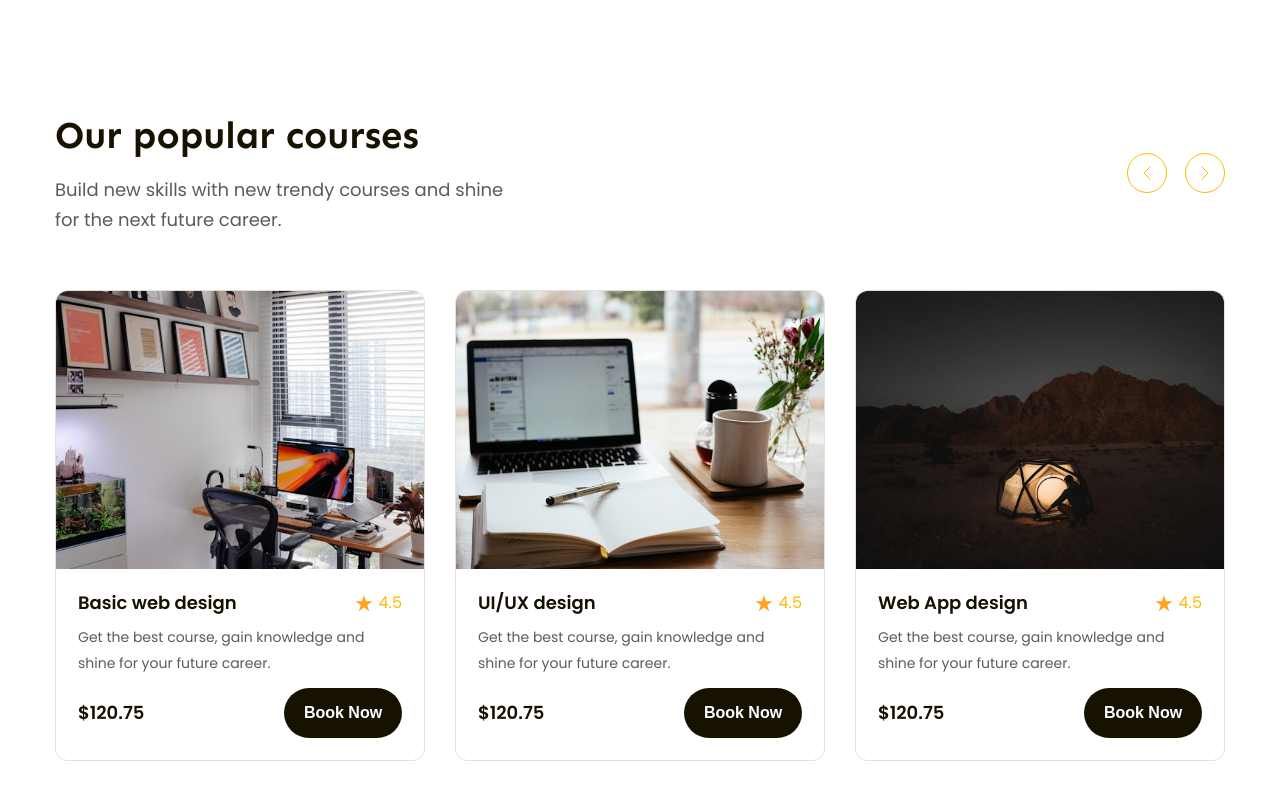
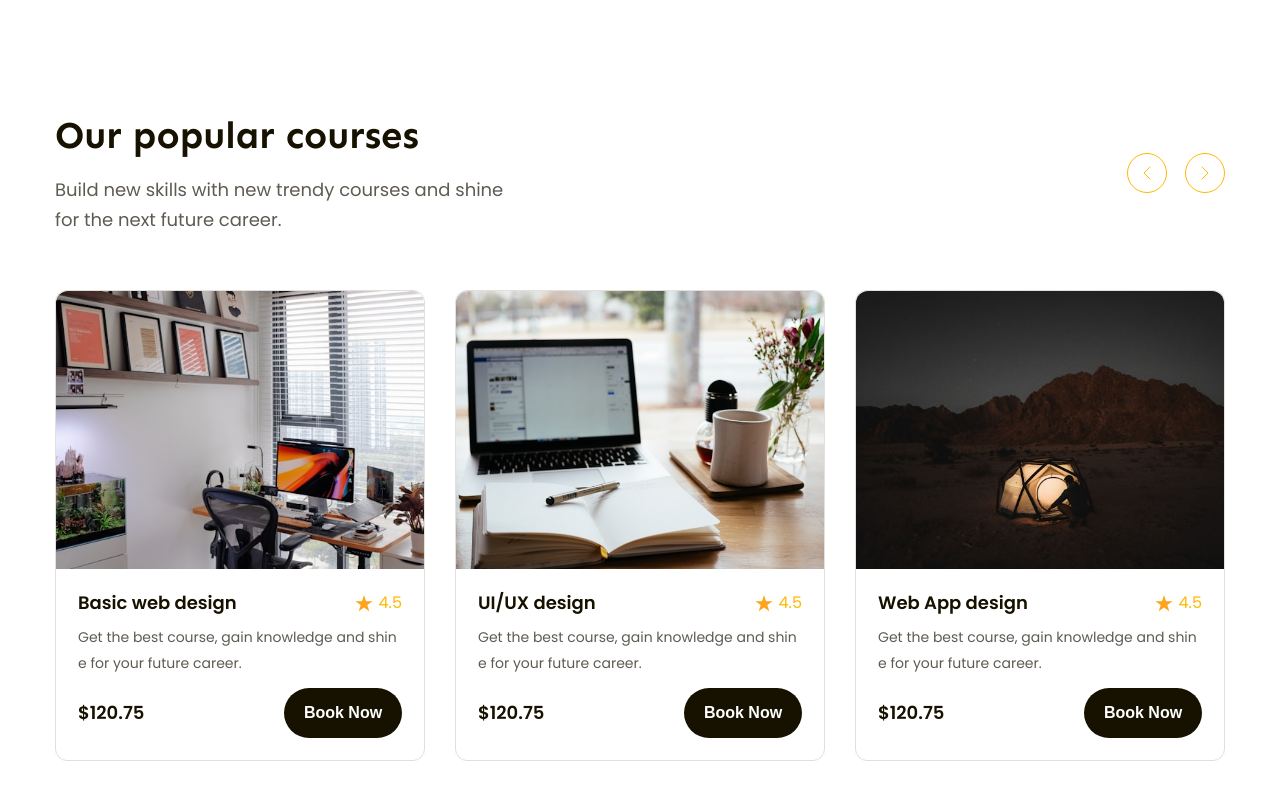
Before and after one commit to dangdondoc/figma-html-css-code-lai, a plain HTML site: page index.html in a window 1280 px wide. Shown: the part 994-1794 px from the top of the page. Drawn offline with Linux system fonts and the light colour scheme.

Commit message:
p7 tối ưu hóa popular

```diff
--- a/asssets/css/style.css
+++ b/asssets/css/style.css
@@ -50,6 +50,22 @@ a {
   font-size: 3.8rem;
   line-height: 1.27;
 }
+
+.line-clamp {
+  display: -webkit-box;
+  -webkit-line-clamp: var(--line-clamp, 1);
+  -webkit-box-orient: vertical;
+  overflow: hidden;
+}
+
+.line-clamp.line-2 {
+  --line-clamp: 2;
+}
+
+.beak-all {
+  word-break: break-all;
+}
+
 /* =============header================ */
 
 .header {
@@ -316,6 +332,7 @@ a {
 }
 
 .popular .course-item {
+  flex: 1;
   border-radius: 12px;
   border: 1px solid #e2dfda;
   background: #fff;
--- a/index.html
+++ b/index.html
@@ -180,17 +180,23 @@
               /></a>
               <div class="info">
                 <div class="head">
-                  <h3 class="title"><a href="#!">Basic web design</a></h3>
+                  <h3 class="title">
+                    <a class="line-clamp beak-all" href="#!"
+                      >Basic web design</a
+                    >
+                  </h3>
+
                   <div class="rating">
                     <img src="./asssets/icon/star.svg" alt="" class="star" />
                     <span class="value">4.5</span>
                   </div>
                 </div>
 
-                <p class="desc">
+                <p class="desc line-clamp line-2 beak-all">
                   Get the best course, gain knowledge and shine for your future
                   career.
                 </p>
+
                 <div class="foot">
                   <div class="price">$120.75</div>
                   <button class="btn btn-book">Book Now</button>
@@ -208,14 +214,16 @@
               /></a>
               <div class="info">
                 <div class="head">
-                  <h3 class="title"><a href="#!">UI/UX design</a></h3>
+                  <h3 class="title">
+                    <a class="line-clamp beak-all" href="#!">UI/UX design</a>
+                  </h3>
                   <div class="rating">
                     <img src="./asssets/icon/star.svg" alt="" class="star" />
                     <span class="value">4.5</span>
                   </div>
                 </div>
 
-                <p class="desc">
+                <p class="desc line-clamp line-2 beak-all">
                   Get the best course, gain knowledge and shine for your future
                   career.
                 </p>
@@ -236,14 +244,16 @@
               /></a>
               <div class="info">
                 <div class="head">
-                  <h3 class="title"><a href="#!">Web App design</a></h3>
+                  <h3 class="title">
+                    <a class="line-clamp beak-all" href="#!">Web App design</a>
+                  </h3>
                   <div class="rating">
                     <img src="./asssets/icon/star.svg" alt="" class="star" />
                     <span class="value">4.5</span>
                   </div>
                 </div>
 
-                <p class="desc">
+                <p class="desc line-clamp line-2 beak-all">
                   Get the best course, gain knowledge and shine for your future
                   career.
                 </p>
```
